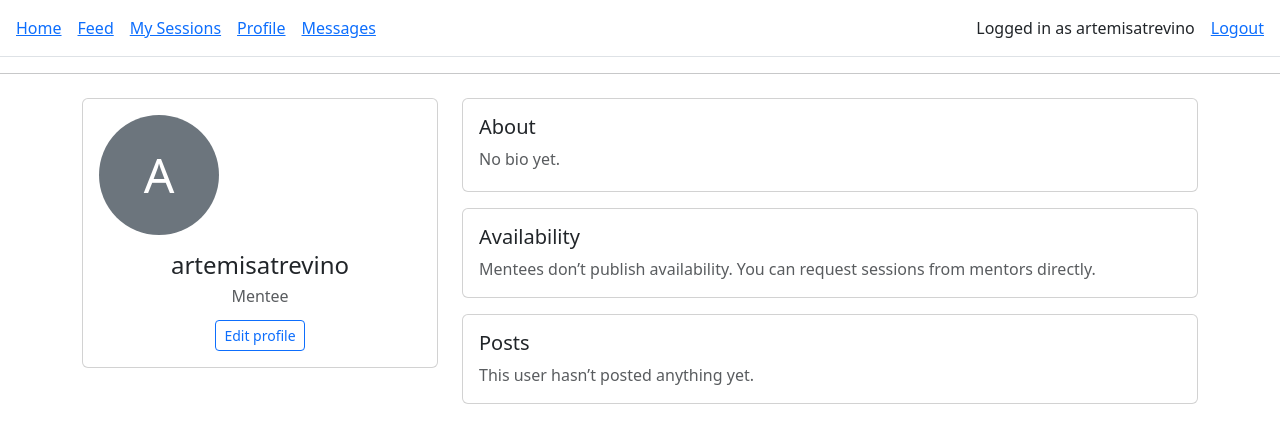
After one commit to aic918/CSCI-3340_Project, a Django app: page /profile/ in a window 1280 px wide. The commit adds this page. Shown: the top 443 px of the page. Run offline with Django 5.2, Linux system fonts and the light colour scheme; a user stored in the database is signed in; data comes from the database, SQL or seed files in the repository; tables that the repository leaves empty hold one stand-in row (values such as "Sample post").

Commit message:
linkedin view

```diff
--- a/core/urls.py
+++ b/core/urls.py
@@ -28,5 +28,23 @@ urlpatterns = [
     path("sessions/<int:session_id>/cancel/", views.cancel_session, name="cancel_session"),
     path("sessions/<int:session_id>/reschedule/", views.reschedule_session, name="reschedule_session"),
     path("mentors/<int:mentor_id>/request-session/", views.request_session, name="request_session"),
+    # Feed + posts
+    path("feed/", views.feed, name="feed"),
+    path("posts/new/", views.create_post, name="create_post"),
+
+    # Connections
+    path(
+        "mentors/<int:mentor_id>/connect/",
+        views.send_connection_request,
+        name="send_connection_request",
+    ),
+    path(
+        "connections/<int:connection_id>/<str:action>/",
+        views.respond_connection_request,
+        name="respond_connection_request",
+    ),
+    path("profile/", views.profile_view, name="profile"),
+    path("profile/edit/", views.edit_profile, name="edit_profile"),
+
 
 ]
--- a/core/views.py
+++ b/core/views.py
@@ -2,12 +2,21 @@
 from django.shortcuts import render, redirect, get_object_or_404
 from django.contrib.auth import login
 from django.contrib.auth.forms import UserCreationForm
-from .models import Profile, Session, Review, Availability, Message
+from .models import Profile, Session, Review, Availability, Message, Connection, Post
 from django.contrib.auth import logout
 from django.contrib.auth.decorators import login_required
 from django.db.models import Q, Avg
 from .forms import SessionRequestForm, ProfileForm, ReviewForm, AvailabilityForm, MessageForm, RescheduleForm
+from django import forms
 
+def _connection_between(p1, p2):
+    """
+    Return existing Connection object (any direction), or None.
+    """
+    return Connection.objects.filter(
+        Q(from_profile=p1, to_profile=p2) |
+        Q(from_profile=p2, to_profile=p1)
+    ).first()
 
 
 def home(request):
@@ -48,6 +57,11 @@ def mentor_detail(request, mentor_id):
     mentor = get_object_or_404(Profile, id=mentor_id, role="MENTOR")
     reviews = Review.objects.filter(session__mentor=mentor)
     avg_rating = reviews.aggregate(avg=Avg("rating"))["avg"]
+
+    # NEW: figure out connection status between current user and this mentor
+    current_profile = request.user.profile
+    connection = _connection_between(current_profile, mentor)
+
     return render(
         request,
         "core/mentor_detail.html",
@@ -55,8 +69,10 @@ def mentor_detail(request, mentor_id):
             "mentor": mentor,
             "avg_rating": avg_rating,
             "reviews": reviews,
+            "connection": connection,
         },
     )
+
 
 @login_required
 def request_session(request, mentor_id):
@@ -187,6 +203,61 @@ def my_sessions(request):
     return render(request, "core/my_sessions.html", context)
 
 @login_required
+def profile_view(request):
+    """
+    Show a LinkedIn-style profile page for the currently logged-in user,
+    including availability (for mentors), stats, and posts.
+    """
+    profile = request.user.profile
+    is_mentor = (profile.role == "MENTOR")
+
+    # --- Stats (optional, but nice) ---
+    if is_mentor:
+        sessions_as_mentor = Session.objects.filter(mentor=profile)
+        total_sessions = sessions_as_mentor.count()
+        completed = sessions_as_mentor.filter(status="COMPLETED").count()
+        pending = sessions_as_mentor.filter(status="PENDING").count()
+        avg_rating = (
+            Review.objects
+            .filter(session__mentor=profile)
+            .aggregate(Avg("rating"))["rating__avg"]
+        )
+    else:
+        sessions_as_mentee = Session.objects.filter(mentee=profile)
+        total_sessions = sessions_as_mentee.count()
+        completed = sessions_as_mentee.filter(status="COMPLETED").count()
+        pending = sessions_as_mentee.filter(status="PENDING").count()
+        avg_rating = None  # mentees don’t have ratings
+
+    # --- Availability (read-only on profile) ---
+    availabilities = (
+        profile.availabilities.all()
+        .order_by("day_of_week", "start_time")
+    )
+
+    # --- Posts authored by this profile ---
+    posts = (
+        Post.objects.filter(author=profile)
+        .select_related("author", "author__user")
+        .order_by("-created_at")
+    )
+
+    context = {
+        "profile": profile,              # <-- key name used in profile.html
+        "is_mentor": is_mentor,
+        "total_sessions": total_sessions,
+        "completed": completed,
+        "pending": pending,
+        "avg_rating": avg_rating,
+        "availabilities": availabilities,
+        "posts": posts,
+    }
+    return render(request, "core/profile.html", context)
+
+
+
+
+@login_required
 def edit_profile(request):
     # Make sure the user has a Profile
     profile, created = Profile.objects.get_or_create(
@@ -198,7 +269,7 @@ def edit_profile(request):
         form = ProfileForm(request.POST, request.FILES, instance=profile)
         if form.is_valid():
             form.save()
-            return redirect("my_sessions")  # or 'mentor_list' / 'dashboard' if you prefer
+            return redirect("profile")  # or 'mentor_list' / 'dashboard' if you prefer
     else:
         form = ProfileForm(instance=profile)
 
@@ -277,7 +348,7 @@ def edit_availability(request):
             availability = form.save(commit=False)
             availability.mentor = profile
             availability.save()
-            return redirect("edit_availability")
+            return redirect("profile")
     else:
         form = AvailabilityForm()
 
@@ -376,3 +447,103 @@ def reschedule_session(request, session_id):
         "core/reschedule_session.html",
         {"form": form, "session": session},
     )
+
+@login_required
+def feed(request):
+    """
+    Show a simple global feed of mentor posts.
+    Later we can filter to connections only.
+    """
+    posts = Post.objects.select_related("author", "author__user")
+
+    return render(
+        request,
+        "core/feed.html",
+        {
+            "posts": posts,
+        },
+    )
+class PostForm(forms.ModelForm):
+    class Meta:
+        model = Post
+        fields = ["content"]
+        widgets = {
+            "content": forms.Textarea(
+                attrs={
+                    "class": "form-control",
+                    "rows": 3,
+                    "placeholder": "Share an update, tip, or opportunity..."
+                }
+            )
+        }
+
+
+@login_required
+def create_post(request):
+    profile = request.user.profile
+
+    # Only mentors can create posts
+    if profile.role != "MENTOR":
+        return redirect("feed")
+
+    if request.method == "POST":
+        form = PostForm(request.POST)
+        if form.is_valid():
+            post = form.save(commit=False)
+            post.author = profile
+            post.save()
+            return redirect("feed")
+    else:
+        form = PostForm()
+
+    return render(request, "core/create_post.html", {"form": form})
+
+@login_required
+def send_connection_request(request, mentor_id):
+    """
+    Mentee clicks 'Connect' on a mentor's profile.
+    Creates a Connection in PENDING status if it doesn't exist yet.
+    """
+    mentee_profile = request.user.profile
+    mentor_profile = get_object_or_404(Profile, id=mentor_id, role="MENTOR")
+
+    # Only mentees can send connection requests
+    if mentee_profile.role != "MENTEE":
+        return redirect("mentor_detail", mentor_id=mentor_id)
+
+    # Don't allow connecting to yourself
+    if mentee_profile == mentor_profile:
+        return redirect("mentor_detail", mentor_id=mentor_id)
+
+    existing = _connection_between(mentee_profile, mentor_profile)
+    if not existing:
+        Connection.objects.create(
+            from_profile=mentee_profile,
+            to_profile=mentor_profile,
+            status="PENDING",
+        )
+
+    # If there was already a connection, we just go back to mentor detail
+    return redirect("mentor_detail", mentor_id=mentor_id)
+
+
+@login_required
+def respond_connection_request(request, connection_id, action):
+    """
+    Mentor clicks Accept / Decline on an incoming connection request.
+    action is 'accept' or 'decline'.
+    """
+    connection = get_object_or_404(Connection, id=connection_id)
+
+    # Only the 'to_profile' (mentor) can respond
+    if request.user.profile != connection.to_profile:
+        return redirect("dashboard")
+
+    if request.method == "POST":
+        if action == "accept":
+            connection.status = "ACCEPTED"
+        elif action == "decline":
+            connection.status = "DECLINED"
+        connection.save()
+
+    return redirect("dashboard")
--- a/templates/base.html
+++ b/templates/base.html
@@ -11,18 +11,15 @@
 </head>
 <body>
     <header>
-        <nav class="p-3 border-bottom">
+  <nav class="p-3 border-bottom d-flex align-items-center">
     {% if user.is_authenticated %}
       <a href="{% url 'dashboard' %}" class="me-3">Home</a>
+      <a href="{% url 'feed' %}" class="me-3">Feed</a>
       <a href="{% url 'my_sessions' %}" class="me-3">My Sessions</a>
-                <a href="{% url 'edit_profile' %}" class="me-3">Profile</a>
+      <a href="{% url 'profile' %}" class="me-3">Profile</a>
       <a href="{% url 'inbox' %}" class="me-3">Messages</a>
 
-                {% if user.profile.role == "MENTOR" %}
-                    <a href="{% url 'edit_availability' %}" class="me-3">My Availability</a>
-                {% endif %}
-
-                <span class="me-3">Logged in as {{ user.username }}</span>
+      <span class="ms-auto me-3">Logged in as {{ user.username }}</span>
       <a href="{% url 'logout_custom' %}">Logout</a>
     {% else %}
       <a href="{% url 'home' %}" class="me-3">Home</a>
@@ -30,8 +27,8 @@
       <a href="{% url 'select_role' %}">Sign up</a>
     {% endif %}
   </nav>
+</header>
 
-    </header>
 
     <hr>
 
--- /dev/null
+++ b/templates/core/profile.html
@@ -0,0 +1,139 @@
+{% extends "base.html" %}
+
+{% block content %}
+<div class="container mt-4">
+  <div class="row">
+    <!-- LEFT COLUMN: PHOTO + BASIC INFO -->
+    <div class="col-md-4">
+      <div class="card mb-3">
+        <div class="card-body text-center">
+          {% if profile.photo %}
+            <img src="{{ profile.photo.url }}" class="rounded-circle mb-3" style="width: 120px; height: 120px; object-fit: cover;" alt="Profile picture">
+          {% else %}
+            <div class="rounded-circle bg-secondary text-white d-flex align-items-center justify-content-center mb-3"
+                 style="width: 120px; height: 120px; font-size: 48px;">
+              {{ profile.user.username|slice:":1"|upper }}
+            </div>
+          {% endif %}
+
+          <h3 class="h4 mb-1">{{ profile.user.username }}</h3>
+          <p class="text-muted mb-1">
+            {% if profile.role == "MENTOR" %}
+              Mentor
+            {% else %}
+              Mentee
+            {% endif %}
+          </p>
+
+          {% if profile.hourly_rate and profile.role == "MENTOR" %}
+            <p class="mb-2"><strong>${{ profile.hourly_rate }}</strong> / hour</p>
+          {% endif %}
+
+          <a href="{% url 'edit_profile' %}" class="btn btn-outline-primary btn-sm mt-2">
+            Edit profile
+          </a>
+        </div>
+      </div>
+    </div>
+
+    <!-- RIGHT COLUMN: ABOUT + AVAILABILITY + POSTS -->
+    <div class="col-md-8">
+
+      <!-- About / Bio -->
+      <div class="card mb-3">
+        <div class="card-body">
+          <h5 class="card-title">About</h5>
+
+          {% if profile.bio %}
+            <p class="mb-1">{{ profile.bio }}</p>
+          {% else %}
+            <p class="text-muted mb-1">No bio yet.</p>
+          {% endif %}
+
+          {% if profile.skills %}
+            <p class="mt-2 mb-0">
+              <strong>Skills / interests:</strong>
+              {{ profile.skills }}
+            </p>
+          {% endif %}
+        </div>
+      </div>
+
+      <!-- Availability (read-only) -->
+      <div class="card mb-3">
+        <div class="card-body">
+          <div class="d-flex justify-content-between align-items-center mb-2">
+            <h5 class="card-title mb-0">Availability</h5>
+
+            {% if profile.role == "MENTOR" %}
+              <a href="{% url 'edit_availability' %}" class="btn btn-sm btn-outline-primary">
+                Edit availability
+              </a>
+            {% endif %}
+          </div>
+
+          {% if profile.role == "MENTOR" %}
+            {% if availabilities %}
+              <table class="table table-sm mb-0">
+                <thead>
+                  <tr>
+                    <th>Day</th>
+                    <th>Start</th>
+                    <th>End</th>
+                  </tr>
+                </thead>
+                <tbody>
+                  {% for slot in availabilities %}
+                    <tr>
+                      <td>{{ slot.get_day_of_week_display }}</td>
+                      <td>{{ slot.start_time|time:"P" }}</td>
+                      <td>{{ slot.end_time|time:"P" }}</td>
+                    </tr>
+                  {% endfor %}
+                </tbody>
+              </table>
+            {% else %}
+              <p class="text-muted mb-0">
+                You haven’t added any availability yet. Click "Edit availability" to add your time slots.
+              </p>
+            {% endif %}
+          {% else %}
+            <p class="text-muted mb-0">
+              Mentees don’t publish availability. You can request sessions from mentors directly.
+            </p>
+          {% endif %}
+        </div>
+      </div>
+
+      <!-- Posts (optional feed on profile) -->
+      <div class="card mb-3">
+        <div class="card-body">
+          <h5 class="card-title mb-2">Posts</h5>
+
+          {% if posts %}
+            <ul class="list-group list-group-flush">
+              {% for post in posts %}
+                <li class="list-group-item px-0">
+                  <p class="mb-1">{{ post.content }}</p>
+                  <small class="text-muted">
+                    {{ post.created_at|date:"M j, Y, g:i a" }}
+                  </small>
+                </li>
+              {% endfor %}
+            </ul>
+          {% else %}
+            <p class="text-muted mb-0">
+              {% if profile.role == "MENTOR" %}
+                You haven’t posted anything yet.
+              {% else %}
+                This user hasn’t posted anything yet.
+              {% endif %}
+            </p>
+          {% endif %}
+        </div>
+      </div>
+
+    </div>
+  </div>
+</div>
+{% endblock %}
```
Also changed, not shown: core/models.py (+58 -0 lines), templates/core/create_post.html (added, +30 -0 lines), templates/core/feed.html (added, +51 -0 lines), core/migrations/0004_post_connection.py (added). Lines whose indentation alone changed are shown as unchanged.
